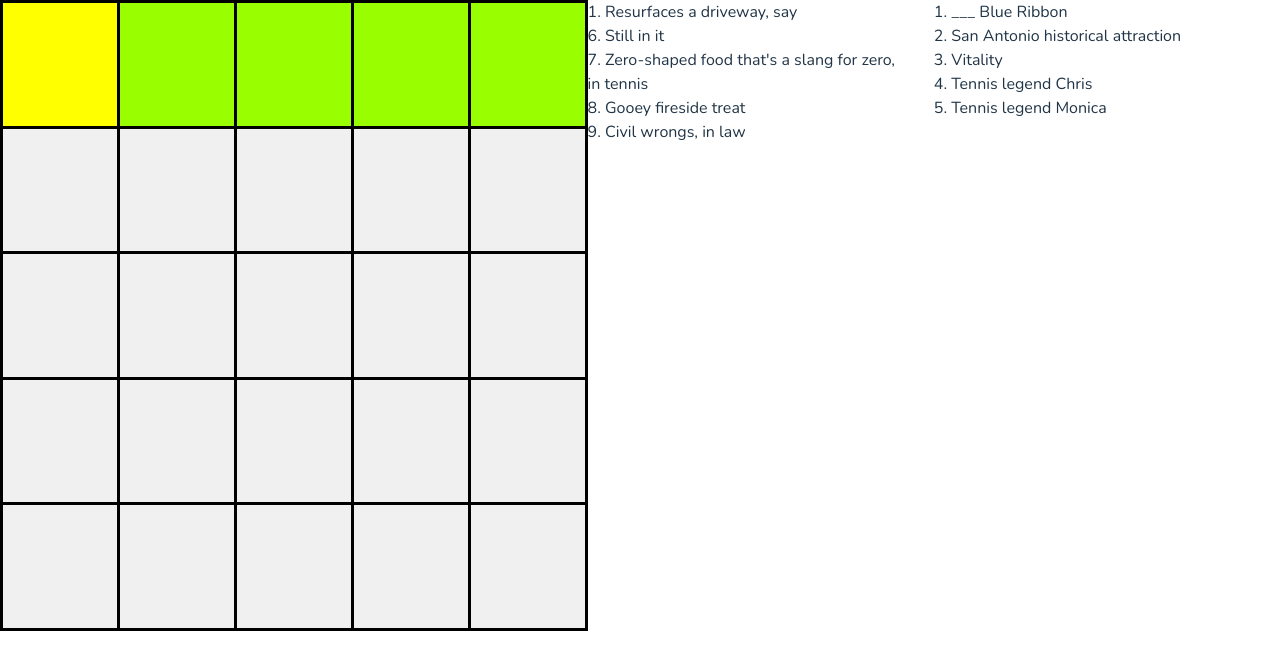
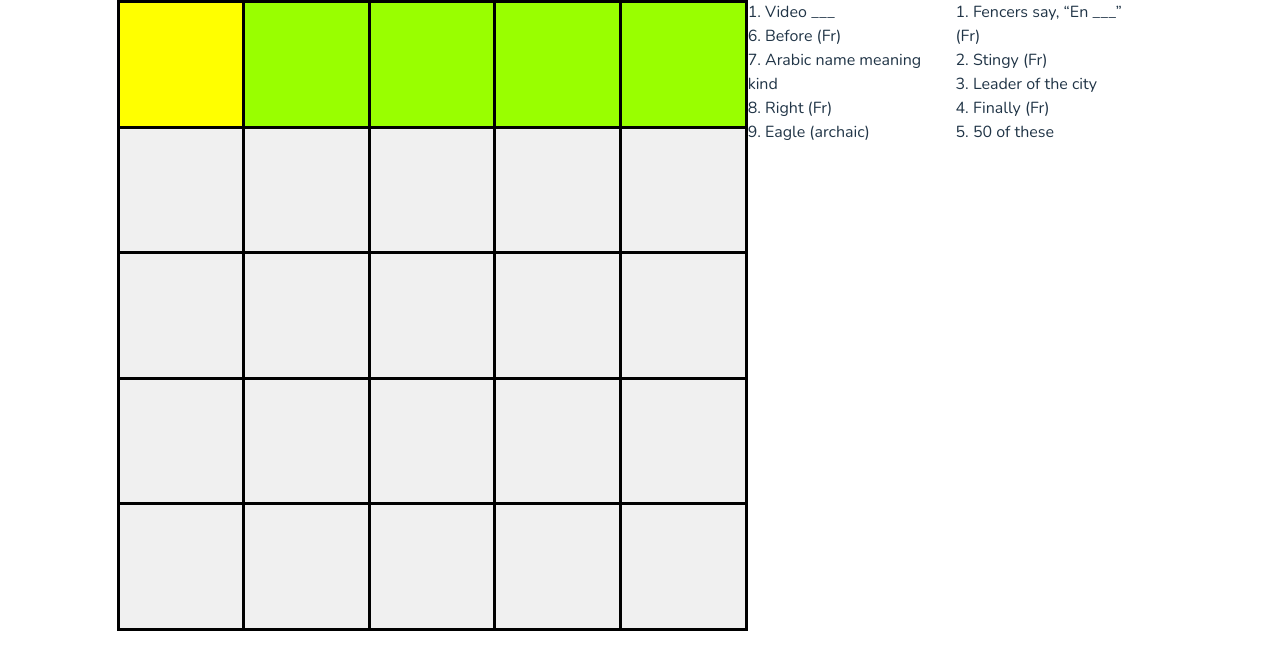
Before and after one commit to Charles-Hong520/crossword, a React (Vite) app: page / in a window 1280 px wide. Shown: the top 670 px of the page. Built offline with nearby package versions, Linux system fonts and the light colour scheme.

Commit message:
change puzzle

```diff
--- a/src/components/Puzzle.jsx
+++ b/src/components/Puzzle.jsx
@@ -10,18 +10,18 @@ function Puzzle() {
     rows: 5,
     cols: 5,
     across: {
-      1: { clue: "Resurfaces a driveway, say", start: [0, 0] },
-      6: { clue: "Still in it", start: [1, 0] },
-      7: { clue: "Zero-shaped food that's a slang for zero, in tennis", start: [2, 0] },
-      8: { clue: "Gooey fireside treat", start: [3, 0] },
-      9: { clue: "Civil wrongs, in law", start: [4, 0] }
+      1: { clue: "Video ___", start: [0, 0] },
+      6: { clue: "Before (Fr)", start: [1, 0] },
+      7: { clue: "Arabic name meaning kind", start: [2, 0] },
+      8: { clue: "Right (Fr)", start: [3, 0] },
+      9: { clue: "Eagle (archaic)", start: [4, 0] }
     },
     down: {
-      1: { clue: "___ Blue Ribbon", start: [0, 0] },
-      2: { clue: "San Antonio historical attraction", start: [0, 1] },
-      3: { clue: "Vitality", start: [0, 2] },
-      4: { clue: "Tennis legend Chris", start: [0, 3] },
-      5: { clue: "Tennis legend Monica", start: [0, 4] },
+      1: { clue: "Fencers say, “En ___” (Fr)", start: [0, 0] },
+      2: { clue: "Stingy (Fr)", start: [0, 1] },
+      3: { clue: "Leader of the city", start: [0, 2] },
+      4: { clue: "Finally (Fr)", start: [0, 3] },
+      5: { clue: "50 of these", start: [0, 4] },
     },
     answer: "pavesalivebagelsmoretorts",
     owner: {
```
